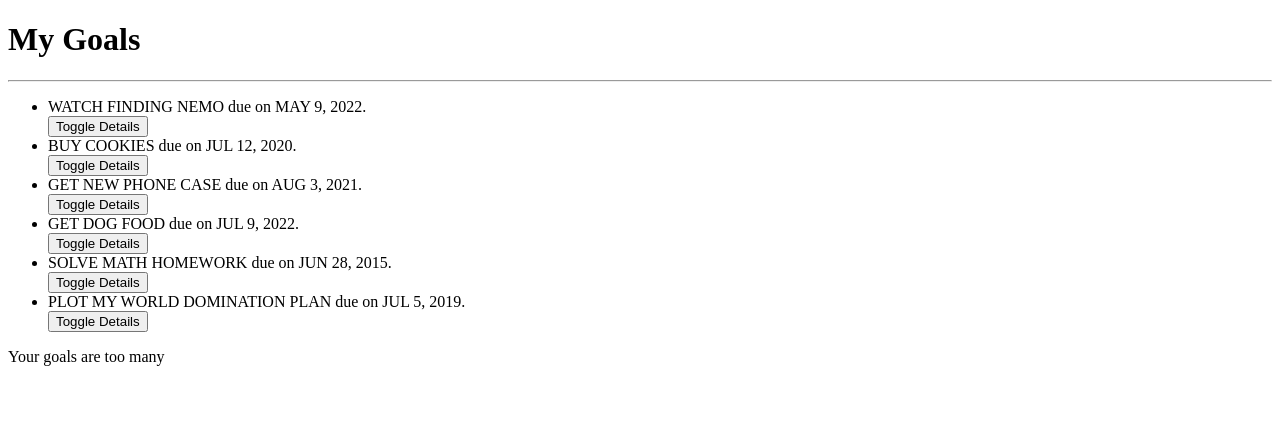
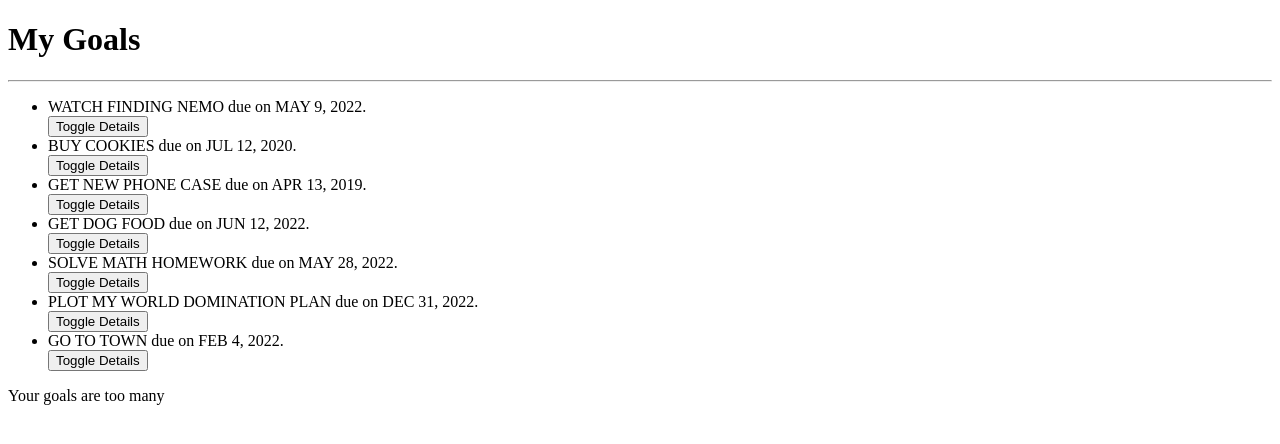
Before and after one commit to John-Njau/Goals, an Angular app: page / in a window 1280 px wide. Shown: the top 444 px of the page. Built offline with nearby package versions, Linux system fonts and the light colour scheme.

Commit message:
ft: deleted goals and changed the complete button

```diff
--- a/src/app/goal-detail/goal-detail.component.html
+++ b/src/app/goal-detail/goal-detail.component.html
@@ -1,3 +1,4 @@
 <p>{{goal.description}}</p>
 <p>This goal will be complete in {{ goal.completeDate|dateCount}} days.</p>
-<button (click)="goalComplete(true)"> Delete</button>
+<button (click)="goalStrikethrough()" appStrikethrough> Complete</button>
+<button (click)="goalDelete(true)"> Delete Goal</button>
--- a/src/app/goal-detail/goal-detail.component.ts
+++ b/src/app/goal-detail/goal-detail.component.ts
@@ -12,8 +12,12 @@ export class GoalDetailComponent implements OnInit {
   // is Complete is the event emitter that takes in a boolean
   @Output() isComplete = new EventEmitter<boolean>();
 
-  goalComplete(complete: boolean) {
+  goalDelete(complete: boolean) {
     this.isComplete.emit(complete);
+  }
+
+  goalStrikethrough(){
+
   }
   constructor() { }
 
--- a/src/app/goal/goal.component.html
+++ b/src/app/goal/goal.component.html
@@ -5,14 +5,14 @@
   <ul>
     <!-- looping over the goals array and embedding each goal to a ul>li -->
     <div *ngFor="let goal of goals; let i = index">
-      <li appStrikethrough>{{ goal.name|uppercase }} due on {{ goal.completeDate|date|uppercase }}.</li>
+      <li>{{ goal.name|uppercase }} due on {{ goal.completeDate|date|uppercase }}.</li>
       <button (click)="toggleDetails(i)">Toggle Details</button>
       <app-goal-detail
         *ngIf="goal.showDescription"
         [goal]="goal"
-        (isComplete)="completeGoal($event, i)"
+        (isComplete)="deleteGoal($event, i)"
       ></app-goal-detail>
     </div>
   </ul>
-  <p *ngIf="goals.length > 5">Your goals are too many</p>
+  <p *ngIf="goals.length > 6">Your goals are too many</p>
 </div>
--- a/src/app/goal/goal.component.ts
+++ b/src/app/goal/goal.component.ts
@@ -10,21 +10,26 @@ import { Goal } from '../goal'
 export class GoalComponent implements OnInit {
 
   goals: Goal[] = [
-    new Goal(1, 'Watch finding Nemo', 'Find an online version', new Date(2021,16,9)),
-    new Goal(2, 'Buy Cookies', 'I have to buy cookies for my people', new Date(2020,6,12)),
-    new Goal(3, 'Get new Phone Case', 'Linda has her bday coming up', new Date(2019,31,3)),
-    new Goal(4, 'Get Dog Food', 'Linda has her bday coming up', new Date(2022,6,9)),
-    new Goal(5, 'Solve math homework', 'Linda has her bday coming up', new Date(2015,5,28)),
-    new Goal(6, 'Plot my world domination plan', 'Linda has her bday coming up', new Date(2019,6,5)),
+    new Goal(1, 'Watch finding Nemo', 'Find an online version', new Date(2021, 16, 9)),
+    new Goal(2, 'Buy Cookies', 'I have to buy cookies for my people', new Date(2020, 6, 12)),
+    new Goal(3, 'Get new Phone Case', 'Linda has her bday coming up', new Date(2019, 3, 13)),
+    new Goal(4, 'Get Dog Food', 'Linda has her bday coming up', new Date(2022, 5, 12)),
+    new Goal(5, 'Solve math homework', 'Linda has her bday coming up', new Date(2022, 4, 28)),
+    new Goal(6, 'Plot my world domination plan', 'Linda has her bday coming up', new Date(2022, 11, 31)),
+    new Goal(7, 'Go to Town', 'At 1 pm', new Date(2022, 1, 4))
   ];
 
-  toggleDetails(index){
+  toggleDetails(index) {
     this.goals[index].showDescription = !this.goals[index].showDescription;
   }
 
-  completeGoal(isComplete, index){
-    if (isComplete){
-      this.goals.splice(index, 1)
+  deleteGoal(isComplete, index) {
+    if (isComplete) {
+      let toDelete = confirm(`Are you sure you want to delete ${this.goals[index].name}`)
+
+      if (toDelete) {
+        this.goals.splice(index, 1)
+      }
     }
   }
   constructor() { }
```
Also changed, not shown: 1 other file (tests, documents, lock files or other folders).
